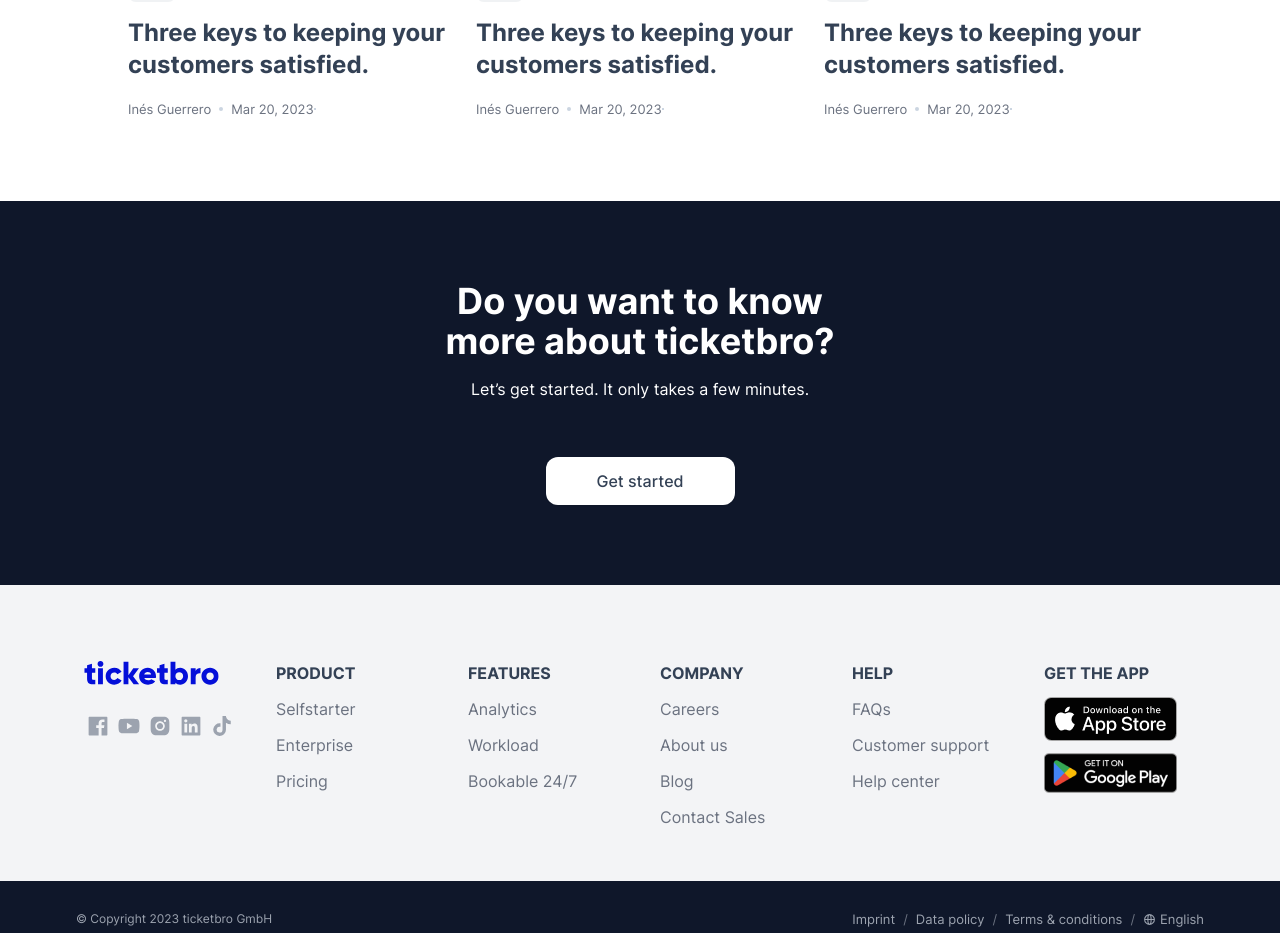
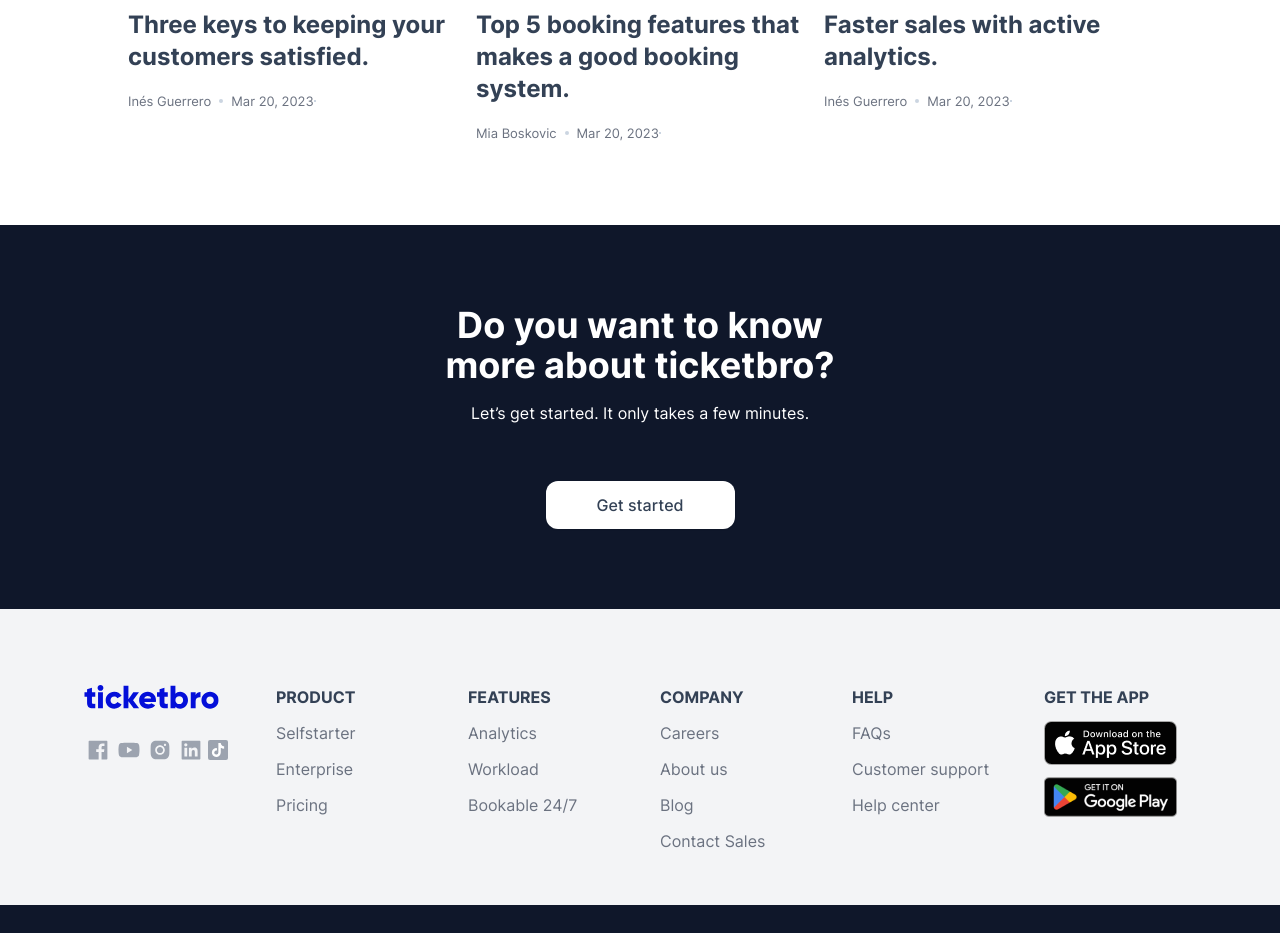
Before and after one commit to webethics/ticketbrocodingchallenge, a Next.js app: page / in a window 1280 px wide. Shown: the part 2231-3164 px from the top of the page. Built offline with nearby package versions, Linux system fonts and the light colour scheme.

Commit message:
Updated Links

```diff
--- a/src/components/blog/RelatedArticle.tsx
+++ b/src/components/blog/RelatedArticle.tsx
@@ -1,12 +1,12 @@
 import React from 'react';
-
+import UnstyledLink from '@/components/links/UnstyledLink';
 import NextImage from '@/components/NextImage';
 
 const RelatedArticle = () => {
   return (
     <div className='mx-auto mt-12 max-w-7xl px-6 sm:mt-20'>
       <div className='mb-8 text-center sm:mb-14'>
-        <h2 className='mb-3.5 text-2xl sm:text-5xl'>Related articles</h2>
+        <h2 className='mb-3.5 text-2xl sm:text-4xl'>Related articles</h2>
         <p className='text-gray-500'>
           You might be interested in these articles. Don’t miss them!
         </p>
@@ -29,16 +29,12 @@ const RelatedArticle = () => {
           </h4>
           <ul className='flex items-center text-[13px]'>
             <li className='inline-flex items-center'>
-              <a href='#' className='text-gray-500 hover:text-blue-500'>
-                Inés Guerrero
-              </a>
+              <span className='text-gray-500 '>Inés Guerrero</span>
 
               <span className='mx-2 h-1 w-1 rounded-2xl bg-[#CBD5E1]' />
             </li>
             <li className='inline-flex items-center'>
-              <a href='#' className='text-gray-500 hover:text-blue-500'>
-                Mar 20, 2023
-              </a>
+              <span className='text-gray-500 '>Mar 20, 2023</span>
 
               <span className='h-0.5 w-0.5 bg-[#CBD5E1]' />
             </li>
@@ -57,20 +53,16 @@ const RelatedArticle = () => {
             News
           </span>
           <h4 className='text-1xl my-4 lg:text-2xl'>
-            Three keys to keeping your customers satisfied.
+            Top 5 booking features that makes a good booking system.
           </h4>
           <ul className='flex items-center text-[13px]'>
             <li className='inline-flex items-center'>
-              <a href='#' className='text-gray-500 hover:text-blue-500'>
-                Inés Guerrero
-              </a>
+              <span className='text-gray-500 '>Mia Boskovic</span>
 
               <span className='mx-2 h-1 w-1 rounded-2xl bg-[#CBD5E1]' />
             </li>
             <li className='inline-flex items-center'>
-              <a href='#' className='text-gray-500 hover:text-blue-500'>
-                Mar 20, 2023
-              </a>
+              <span className='text-gray-500 '>Mar 20, 2023</span>
 
               <span className='h-0.5 w-0.5 bg-[#CBD5E1]' />
             </li>
@@ -89,20 +81,16 @@ const RelatedArticle = () => {
             News
           </span>
           <h4 className='text-1xl my-4 lg:text-2xl'>
-            Three keys to keeping your customers satisfied.
+            Faster sales with active analytics.
           </h4>
           <ul className='flex items-center text-[13px]'>
             <li className='inline-flex items-center'>
-              <a href='#' className='text-gray-500 hover:text-blue-500'>
-                Inés Guerrero
-              </a>
+              <span className='text-gray-500 '>Inés Guerrero</span>
 
               <span className='mx-2 h-1 w-1 rounded-2xl bg-[#CBD5E1]' />
             </li>
             <li className='inline-flex items-center'>
-              <a href='#' className='text-gray-500 hover:text-blue-500'>
-                Mar 20, 2023
-              </a>
+              <span className='text-gray-500 '>Mar 20, 2023</span>
 
               <span className='h-0.5 w-0.5 bg-[#CBD5E1]' />
             </li>
--- a/src/components/layout/Footer.tsx
+++ b/src/components/layout/Footer.tsx
@@ -44,7 +44,7 @@ const Footer = () => {
                 icon={AiFillLinkedin}
               />
               <IconButton
-                className='min-h-0 !min-w-[27px] !p-0 text-xl text-gray-400'
+                className='h-[20px] !min-h-0 w-[20px] !min-w-0 rounded-sm bg-gray-400 !p-0 text-sm text-white hover:bg-gray-400'
                 variant='ghost'
                 icon={FaTiktok}
               />
@@ -54,19 +54,19 @@ const Footer = () => {
             <div className='font-bold uppercase text-secondary'>Product</div>
             <UnstyledLink
               className='mt-3 inline-block text-gray-500 hover:text-primary-500'
-              href='/#'
+              href='#/'
             >
               Selfstarter <span className='p-1 text-xs text-teal-600'></span>
             </UnstyledLink>
             <UnstyledLink
               className='mt-3 inline-block text-gray-500 hover:text-primary-500'
-              href='/#'
+              href='#/'
             >
               Enterprise <span className='p-1 text-xs text-teal-600'></span>
             </UnstyledLink>
             <UnstyledLink
               className='mt-3 inline-block text-gray-500 hover:text-primary-500'
-              href='/#'
+              href='#/'
             >
               Pricing <span className='p-1 text-xs text-teal-600'></span>
             </UnstyledLink>
@@ -75,19 +75,19 @@ const Footer = () => {
             <div className=' font-bold uppercase text-secondary'>Features</div>
             <UnstyledLink
               className='mt-3 inline-block text-gray-500 hover:text-primary-500'
-              href='/#'
+              href='#/'
             >
               Analytics <span className='p-1 text-xs text-teal-600'></span>
             </UnstyledLink>
             <UnstyledLink
               className='mt-3 inline-block text-gray-500 hover:text-primary-500'
-              href='/#'
+              href='#/'
             >
               Workload <span className='p-1 text-xs text-teal-600'></span>
             </UnstyledLink>
             <UnstyledLink
               className='mt-3 inline-block text-gray-500 hover:text-primary-500'
-              href='/#'
+              href='#/'
             >
               Bookable 24/7
             </UnstyledLink>
@@ -96,25 +96,25 @@ const Footer = () => {
             <div className=' font-bold uppercase text-secondary'>Company</div>
             <UnstyledLink
               className='mt-3 inline-block text-gray-500 hover:text-primary-500'
-              href='/#'
+              href='#/'
             >
               Careers
             </UnstyledLink>
             <UnstyledLink
               className='mt-3 inline-block text-gray-500 hover:text-primary-500'
-              href='/#'
+              href='#/'
             >
               About us <span className='p-1 text-xs text-teal-600'></span>
             </UnstyledLink>
             <UnstyledLink
               className='mt-3 inline-block text-gray-500 hover:text-primary-500'
-              href='/#'
+              href='#/'
             >
               Blog
             </UnstyledLink>
             <UnstyledLink
               className='mt-3 inline-block text-gray-500 hover:text-primary-500'
-              href='/#'
+              href='#/'
             >
               Contact Sales
             </UnstyledLink>
@@ -123,19 +123,19 @@ const Footer = () => {
             <div className=' font-bold uppercase text-secondary'>Help</div>
             <UnstyledLink
               className='mt-3 inline-block text-gray-500 hover:text-primary-500'
-              href='/#'
+              href='#/'
             >
               FAQs <span className='p-1 text-xs text-teal-600'></span>
             </UnstyledLink>
             <UnstyledLink
               className='mt-3 inline-block text-gray-500 hover:text-primary-500'
-              href='/#'
+              href='#/'
             >
               Customer support{' '}
             </UnstyledLink>
             <UnstyledLink
               className='mt-3 inline-block text-gray-500 hover:text-primary-500'
-              href='/#'
+              href='#/'
             >
               Help center <span className='p-1 text-xs text-teal-600'></span>
             </UnstyledLink>
@@ -144,7 +144,7 @@ const Footer = () => {
             <div className=' font-bold uppercase text-secondary'>
               Get the app
             </div>
-            <UnstyledLink className='mt-3 inline-block' href='/#'>
+            <UnstyledLink className='mt-3 inline-block' href='#/'>
               <NextImage
                 useSkeleton
                 className='h-auto w-auto'
@@ -154,7 +154,7 @@ const Footer = () => {
                 alt='app-store-btn'
               />
             </UnstyledLink>
-            <UnstyledLink className='mt-3 inline-block' href='/#'>
+            <UnstyledLink className='mt-3 inline-block' href='#/'>
               <NextImage
                 useSkeleton
                 className='h-auto w-auto'
@@ -176,26 +176,26 @@ const Footer = () => {
           <nav className='rounded-md text-[13px]'>
             <ol className='list-reset flex flex-col gap-4 text-center sm:flex-row sm:gap-0 sm:text-left'>
               <li>
-                <UnstyledLink href='/#'>Imprint</UnstyledLink>
+                <UnstyledLink href='#/'>Imprint</UnstyledLink>
               </li>
               <li className='hidden sm:block'>
-                <span className='mx-2 text-gray-500'>/</span>
+                <span className='mx-2 text-gray-500'>|</span>
               </li>
               <li>
-                <UnstyledLink href='/#'>Data policy</UnstyledLink>
+                <UnstyledLink href='#/'>Data policy</UnstyledLink>
               </li>
               <li className='hidden sm:block'>
-                <span className='mx-2 text-gray-500'>/</span>
+                <span className='mx-2 text-gray-500'>|</span>
               </li>
               <li>
-                <UnstyledLink href='/#'>Terms & conditions</UnstyledLink>
+                <UnstyledLink href='#/'>Terms & conditions</UnstyledLink>
               </li>
               <li className='hidden sm:block'>
-                <span className='mx-2 text-gray-500'>/</span>
+                <span className='mx-2 text-gray-500'>|</span>
               </li>
               <li>
                 <UnstyledLink
-                  href='/#'
+                  href='#/'
                   className='flex items-center justify-center sm:justify-start'
                 >
                   <HiOutlineGlobeAlt className='mr-1' />
--- a/src/components/layout/Layout.tsx
+++ b/src/components/layout/Layout.tsx
@@ -1,5 +1,4 @@
 import * as React from 'react';
-
 import Footer from '@/components/layout/Footer';
 import Header from '@/components/layout/Header';
 
--- a/src/pages/index.tsx
+++ b/src/pages/index.tsx
@@ -1,6 +1,7 @@
 import Banner from '@/components/blog/Banner';
 import CallToAction from '@/components/blog/CallToAction';
-import Content from '@/components/blog/content';
+import Content from '@/components/blog/Content';
+
 import RelatedArticle from '@/components/blog/RelatedArticle';
 
 const index = () => {
```
Also changed, not shown: src/components/layout/Header.tsx (+8 -8 lines).
